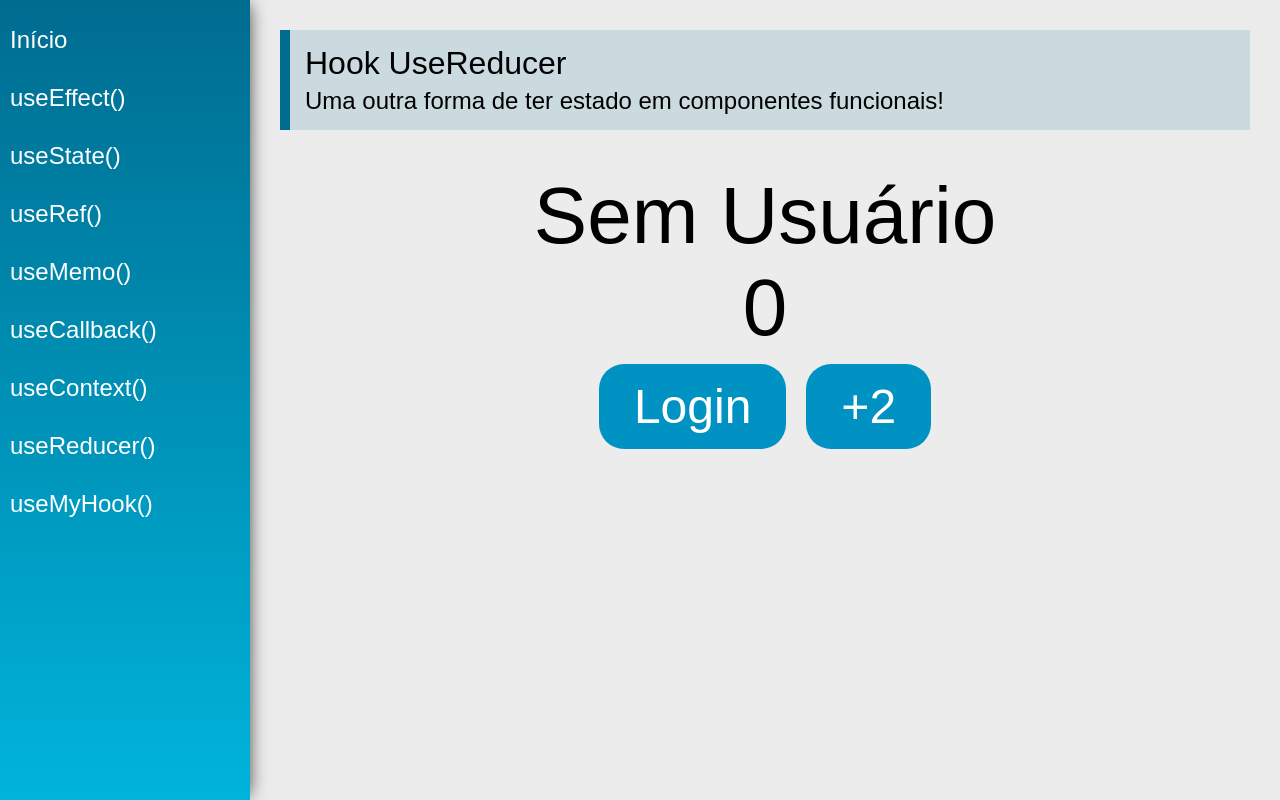
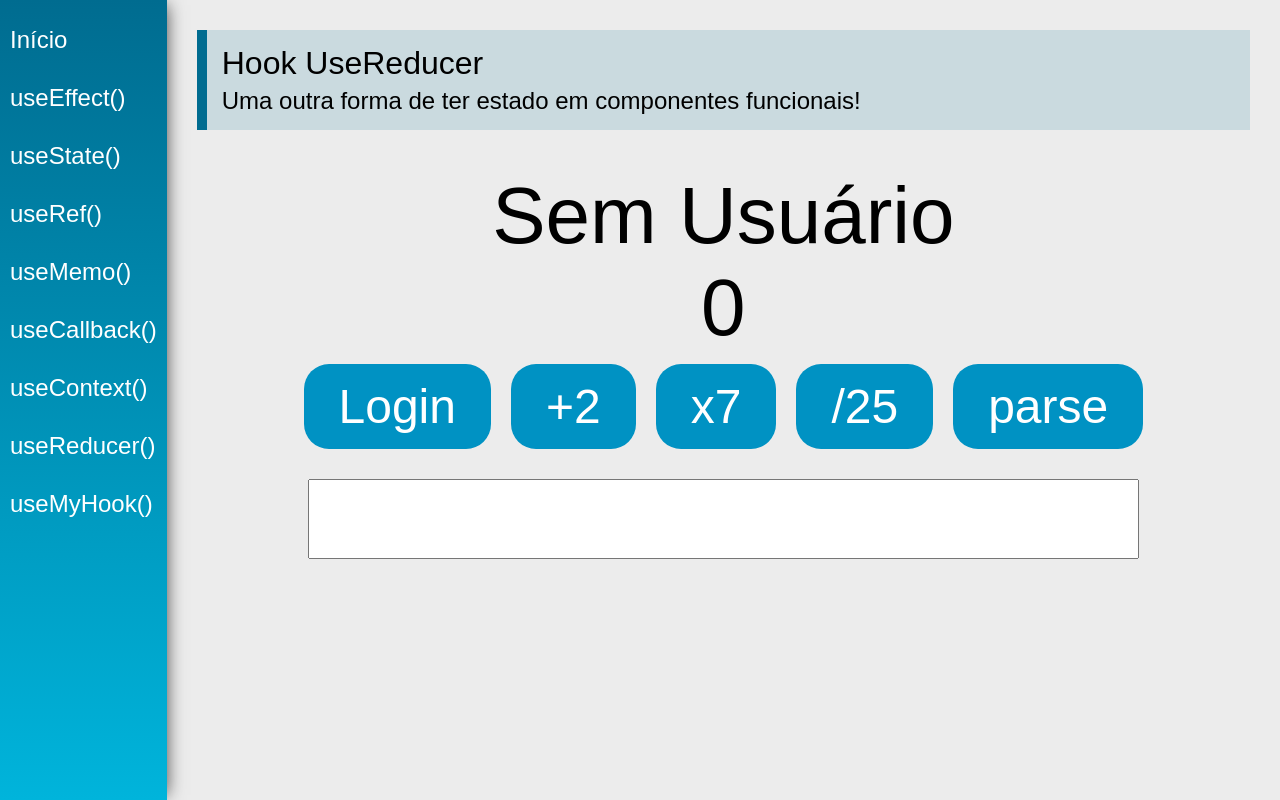
Before and after one commit to tramalho/hooks, a React (Create React App) app: page /useReducer in a window 1280 px wide. Built offline with nearby package versions, Linux system fonts and the light colour scheme.

Commit message:
desafio useReducer

```diff
--- a/src/views/examples/UseReducer.jsx
+++ b/src/views/examples/UseReducer.jsx
@@ -8,6 +8,17 @@ const initialState = {
 	number: 0,
 };
 
+function validateNumber(number) {
+	if (Number.isNaN(number)) {
+		return 0;
+	}
+
+	if(number === '') {
+		return 0;
+	}
+	return number;
+}
+
 function reducer(state, action) {
 	switch (action.type) {
 		case "number_add2": {
@@ -15,6 +26,19 @@ function reducer(state, action) {
 		}
 		case "login": {
 			return { ...state, user: { name: action.payload } };
+		}
+		case "multiply_by_7": {
+			return { ...state, number: state.number * 7 };
+		}
+		case "divide_by_25": {
+			return { ...state, number: state.number / 25 };
+		}
+		case "parse_to_int": {
+			return { ...state, number: Number.parseInt(state.number) };
+		}
+		case "add": {
+			console.log(action.payload);
+			return { ...state, number: validateNumber(action.payload)};
 		}
 		default:
 			return state;
@@ -52,6 +76,29 @@ const UseReducer = (props) => {
 					>
 						+2
 					</button>
+					<button
+						type="button"
+						className="btn"
+						onClick={() => dispatch({ type: "multiply_by_7" })}
+					>
+						x7
+					</button>
+					<button
+						type="button"
+						className="btn"
+						onClick={() => dispatch({ type: "divide_by_25" })}
+					>
+						/25
+					</button>
+					<button
+						type="button"
+						className="btn"
+						onClick={() => dispatch({ type: "parse_to_int" })}
+					>
+						parse
+					</button>
+					<input type="number" className="input"
+					onChange={e => dispatch({type: "add", payload: e.target.value})}/>
 				</div>
 			</div>
 		</div>
```
